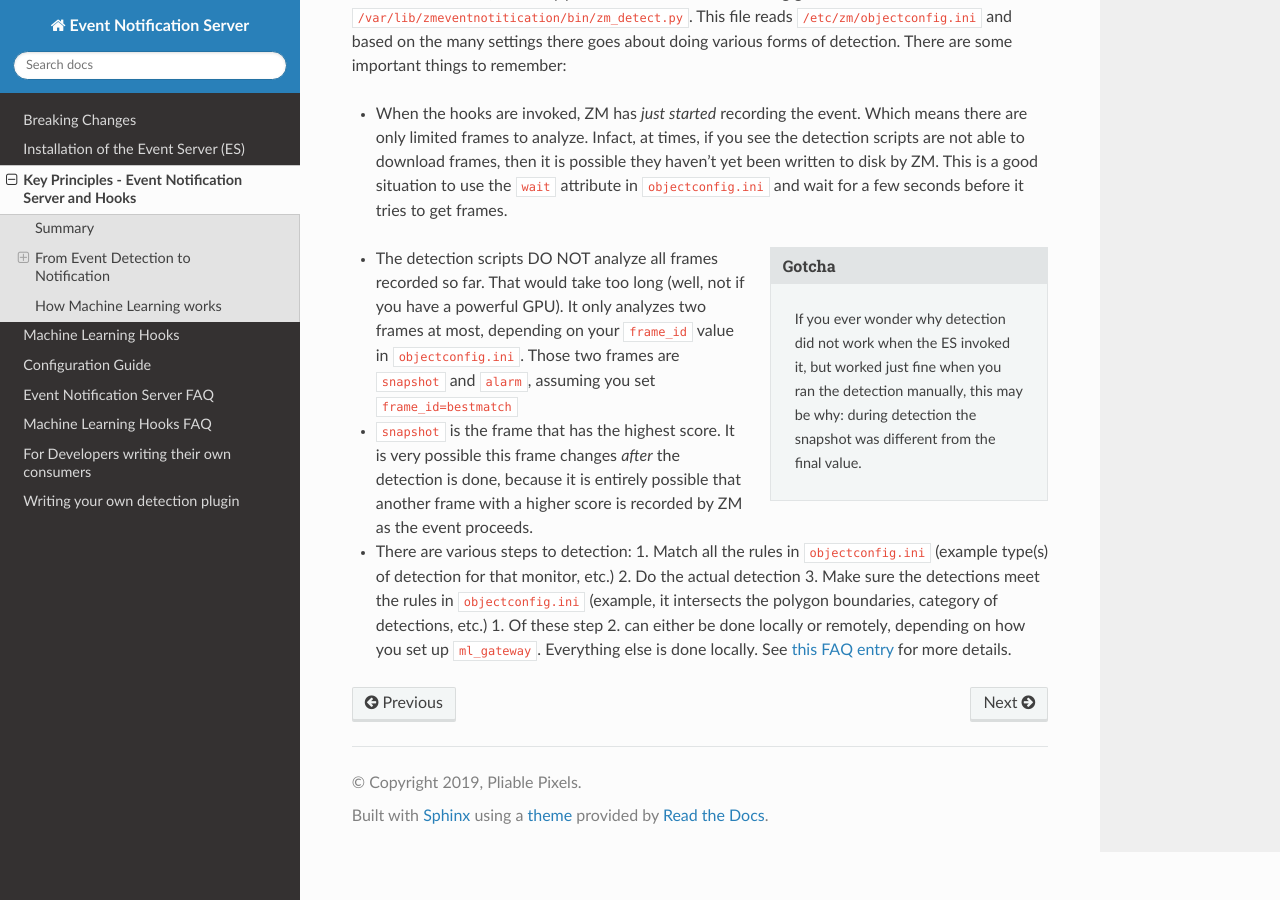
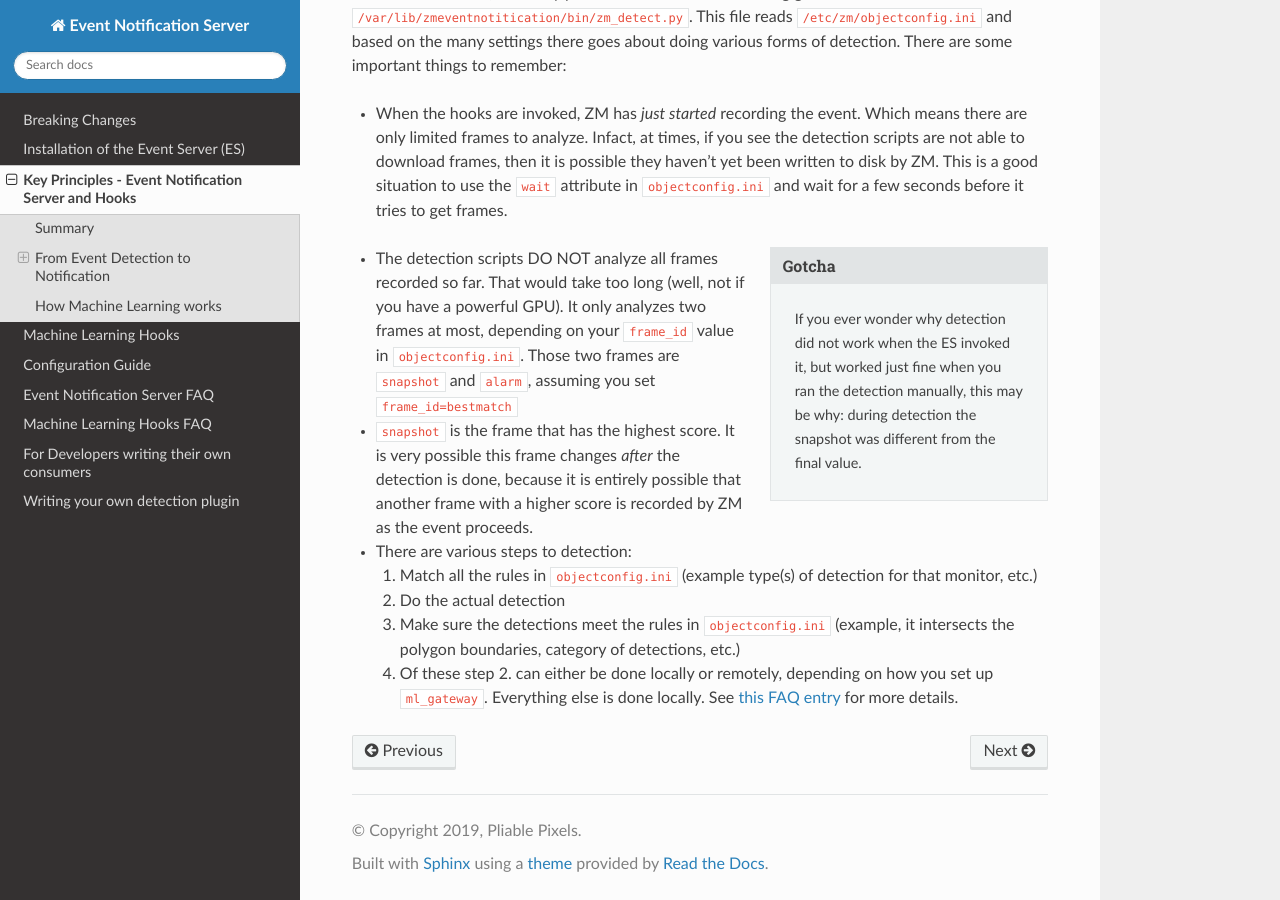
Before and after one commit to ZoneMinder/zmeventnotification, a Sphinx documentation site: the page built from docs/guides/principles.rst, in a window 1280 px wide and 900 px high, scrolled down 4866 px. Built offline with Sphinx 7.4.7 and the Read the Docs theme 2.0.0, drawn with Linux system fonts in a browser that asks for light colours.

Commit message:
formatting

```diff
--- a/docs/guides/principles.rst
+++ b/docs/guides/principles.rst
@@ -141,7 +141,8 @@ As described earlier, the entry point to all the machine learning goodness start
 * The detection scripts DO NOT analyze all frames recorded so far. That would take too long (well, not if you have a powerful GPU). It only analyzes two frames at most, depending on your ``frame_id`` value in ``objectconfig.ini``.  Those two frames are ``snapshot`` and ``alarm``, assuming you set ``frame_id=bestmatch``
 * ``snapshot`` is the frame that has the highest score. It is very possible this frame changes *after* the detection is done, because it is entirely possible that another frame with a higher score is recorded by ZM as the event proceeds.
 * There are various steps to detection:
+
   1. Match all the rules in ``objectconfig.ini`` (example type(s) of detection for that monitor, etc.)
   2. Do the actual detection
   3. Make sure the detections meet the rules in ``objectconfig.ini`` (example, it intersects  the polygon boundaries, category of detections, etc.)
-  1. Of these step 2. can either be done locally or remotely, depending on how you set up ``ml_gateway``. Everything else is done locally. See  :ref:`this FAQ entry <local_remote_ml>` for more details.
+  4. Of these step 2. can either be done locally or remotely, depending on how you set up ``ml_gateway``. Everything else is done locally. See  :ref:`this FAQ entry <local_remote_ml>` for more details.
```
